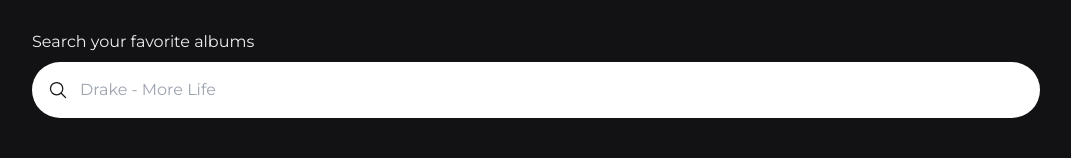
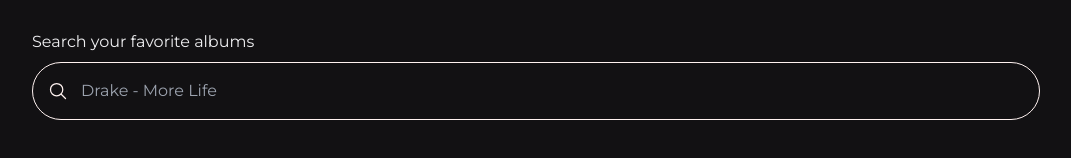
Before and after one commit to Bakhaw/wrapped, a Next.js app: page /new-wrap in a window 1280 px wide. Shown: the part 182-340 px from the top of the page, without its empty margins (104-1175 px from the left). Built offline with nearby package versions, Linux system fonts and the light colour scheme; no server answers.

Commit message:
:lipstick: search bar

```diff
--- a/components/SearchBar/index.tsx
+++ b/components/SearchBar/index.tsx
@@ -38,10 +38,10 @@
     <form onSubmit={onSubmit}>
       <div className="flex items-center w-full rounded-full relative">
         <div className="flex items-center relative">
-          <IoSearchOutline className="absolute ml-4 w-5 h-5 text-accent-foreground" />
+          <IoSearchOutline className="absolute ml-4 w-5 h-5 text-accent" />
         </div>
         <input
-          className="w-full py-4 pl-12 pr-4 rounded-full text-accent-foreground"
+          className="w-full py-4 pl-12 pr-4 rounded-full bg-background border border-accent text-accent"
           placeholder={placeholder}
           defaultValue={defaultValue}
           ref={inputRef}
```
